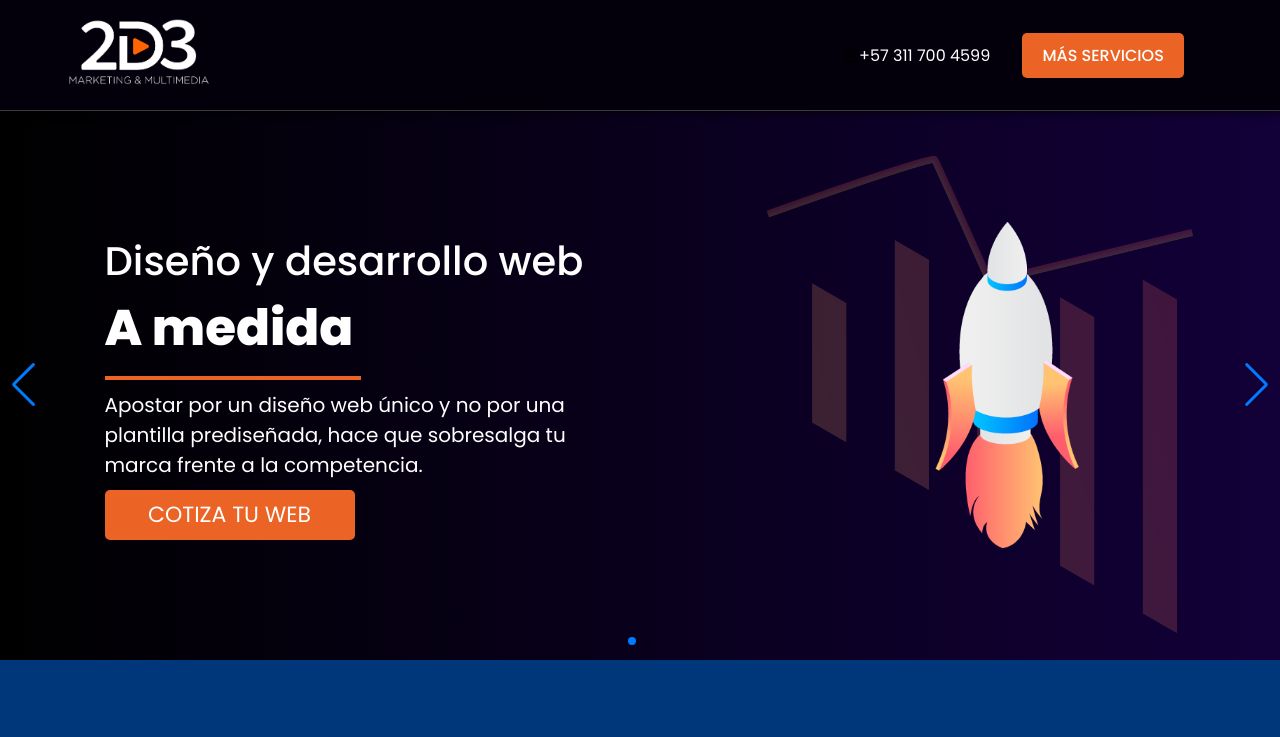
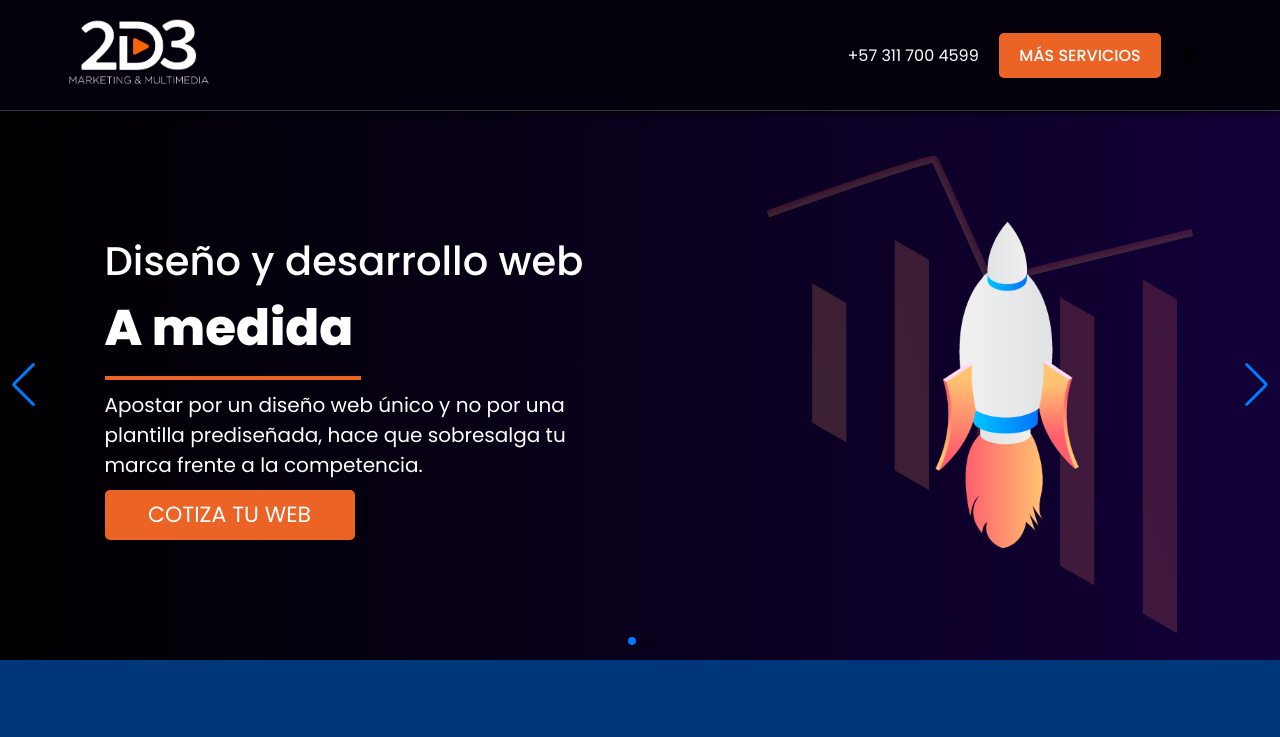
Before and after one commit to santi2D3/landingpage2d3, a website: page index.html in a window 1280 px wide. Shown: the top 737 px of the page. Drawn offline with nearby package versions, Linux system fonts and the light colour scheme.

Commit message:
add icon 1

```diff
--- a/index.html
+++ b/index.html
@@ -21,6 +21,7 @@
       <ul>
         <li class="cel"><i class="fa-brands fa-whatsapp"></i><a id="cel">+57 311 700 4599</a></li>
         <li class="btn-mas"><a href="https://2d3marketing.com/" target="_blank">MÁS SERVICIOS</a></li>
+        <i class="fa-brands fa-square-whatsapp"></i>
       </ul>
     </nav>
   </div>
```
